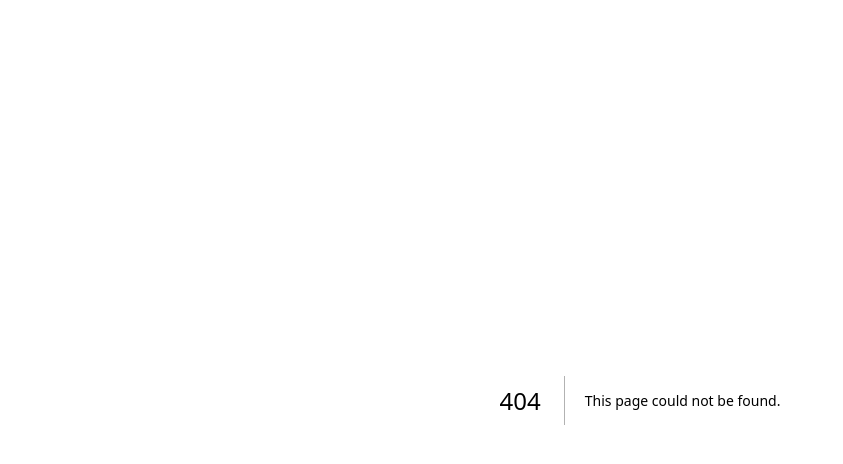
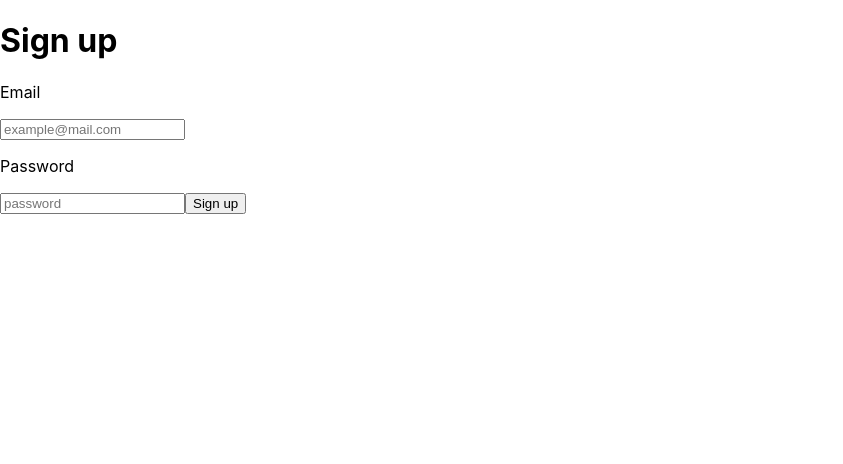
Before and after one commit to nikhilmeria/next_auth_app, a Next.js app: page /auth/signUp in a window 1280 px wide. Before the commit this address had no page. Shown: the top 464 px of the page, without its empty margins (0-843 px from the left). Built offline with nearby package versions, Linux system fonts and the light colour scheme; no server answers.

Commit message:
firebase signup nw working

```diff
--- a/components/signup.js
+++ b/components/signup.js
@@ -8,10 +8,10 @@ export default async function signUp(email, password) {
   error = null;
  try {
   result = await createUserWithEmailAndPassword(auth, email, password);
-  console.log("Signup : ", result);
+  console.log("Signup fn: ", result.user);
  } catch (e) {
   error = e;
-  console.error("Signup error : ", error);
+  console.error("Signup fn error : ", error);
  }
 
  return {result, error};
--- /dev/null
+++ b/pages/auth/signUp.js
@@ -0,0 +1,58 @@
+import {useState} from "react";
+import signUp from "../../components/signup";
+import {useRouter} from "next/router";
+
+function Signup() {
+ const [email, setEmail] = useState("");
+ const [password, setPassword] = useState("");
+ const router = useRouter();
+
+ const handleForm = async (event) => {
+  event.preventDefault();
+
+  const {result, error} = await signUp(email, password);
+
+  if (error) {
+   return console.log("Signup page err: ", error);
+  }
+
+  // else successful
+  console.log("Signup page : ", result);
+  //return router.push("/");
+ };
+
+ return (
+  <div className="wrapper">
+   <div className="form-wrapper">
+    <h1 className="">Sign up</h1>
+    <form onSubmit={handleForm} className="form">
+     <label htmlFor="email">
+      <p>Email</p>
+      <input
+       onChange={(e) => setEmail(e.target.value)}
+       required
+       type="email"
+       name="email"
+       id="email"
+       placeholder="example@mail.com"
+      />
+     </label>
+     <label htmlFor="password">
+      <p>Password</p>
+      <input
+       onChange={(e) => setPassword(e.target.value)}
+       required
+       type="password"
+       name="password"
+       id="password"
+       placeholder="password"
+      />
+     </label>
+     <button type="submit">Sign up</button>
+    </form>
+   </div>
+  </div>
+ );
+}
+
+export default Signup;
--- a/pages/index.js
+++ b/pages/index.js
@@ -61,8 +61,8 @@ export default function Home() {
        </a>
       </li>
       <li>
-       <a href="#" className={styles.navLink}>
-        Feedback
+       <a href="/auth/signUp" className={styles.navLink}>
+        Signup
        </a>
       </li>
       <li>
```
